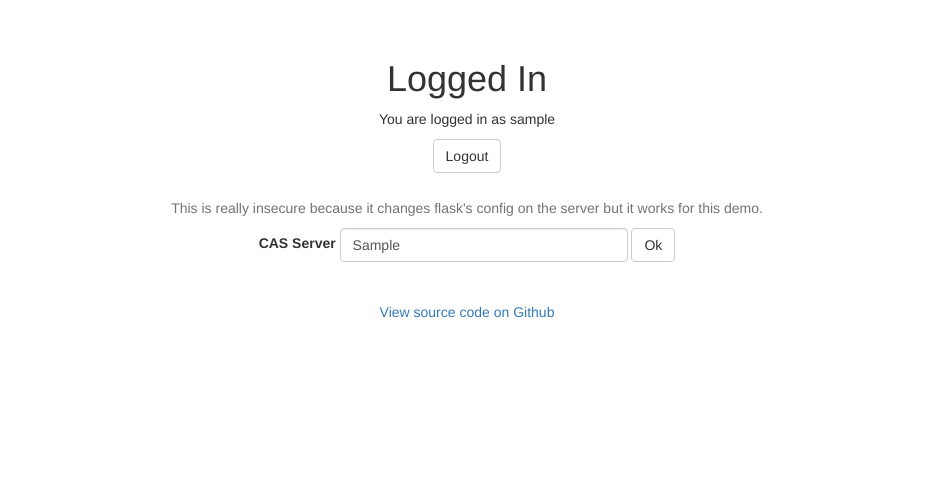
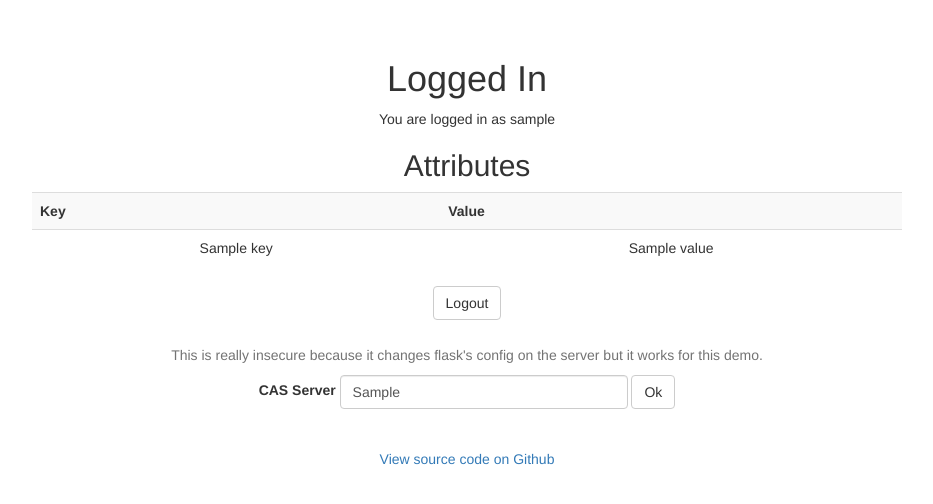
Before and after one commit to Spr1ngBr0ther/flask-cas-extension-demo, a Flask app: template templates/layout.html in a window 1280 px wide. Shown: the part 51-555 px from the top of the page, without its empty margins (173-1106 px from the left). Run offline with Flask 2, Linux system fonts and the light colour scheme; the template is opened without the code that fills it: most values are stand-ins (such as "Sample title", 1, 10 or a date in 2020); some libraries are stand-ins or nearby versions.

Commit message:
Updates for Flask-CAS v1.0.0

```diff
--- a/app.py
+++ b/app.py
@@ -28,6 +28,7 @@ def route_root():
     return flask.render_template(
         'layout.html',
         username = cas.username,
+        attributes = cas.attributes,
         cas_server = app.config.get('CAS_SERVER', None)
     )
 
--- a/templates/layout.html
+++ b/templates/layout.html
@@ -27,6 +27,13 @@
             {% if username is defined and username  -%}
             <h1>Logged In</h1>
             <p>You are logged in as {{username}}</p>
+            <h2>Attributes</h2>
+            <table class="table table-striped">
+                <tr><th>Key</th><th>Value</th></tr>
+                {% for key, value in attributes.iteritems() %}
+                <tr><td>{{key}}</td><td>{{value}}</td></tr>
+                {% endfor %}
+            </table>
             <a type=button class="btn btn-default" href="/logout/">Logout</a>
             {% else %}
             <h1>Logged Out</h1>
```
